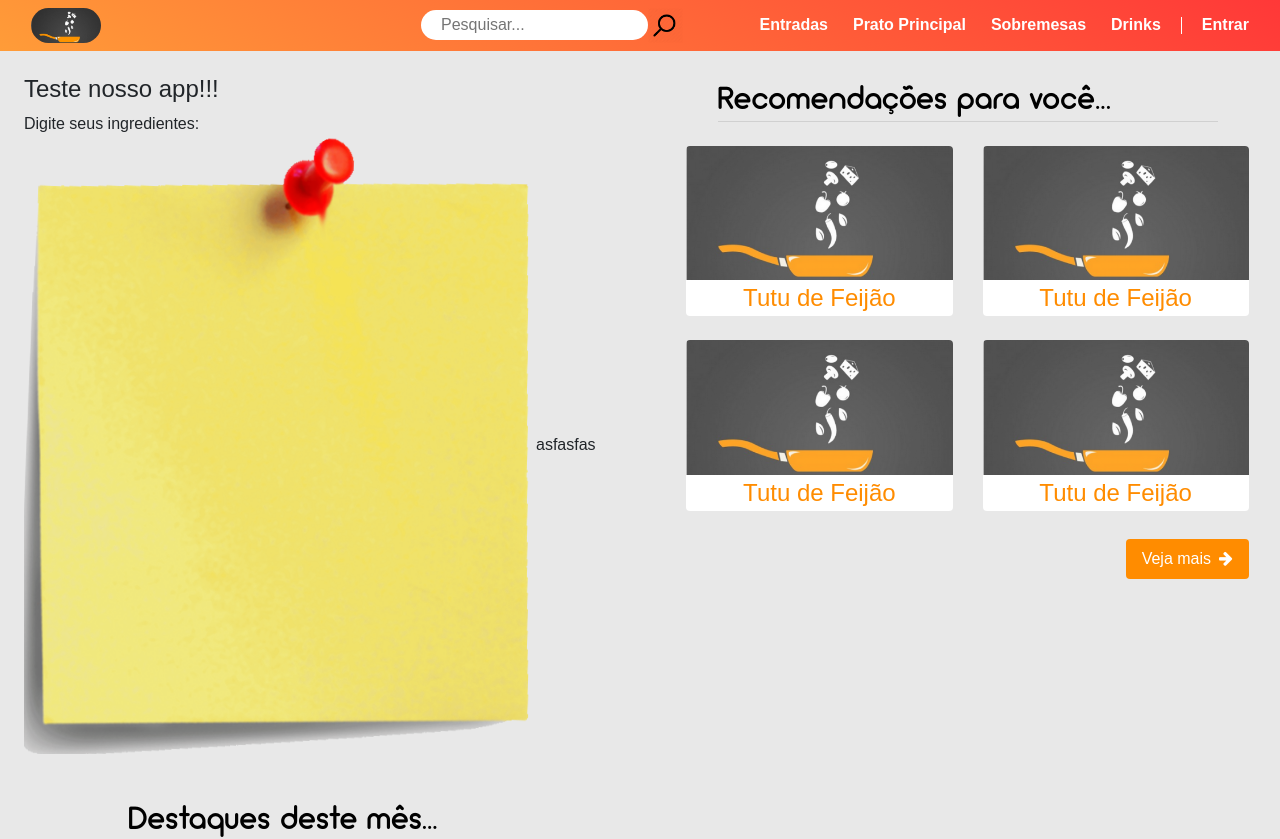
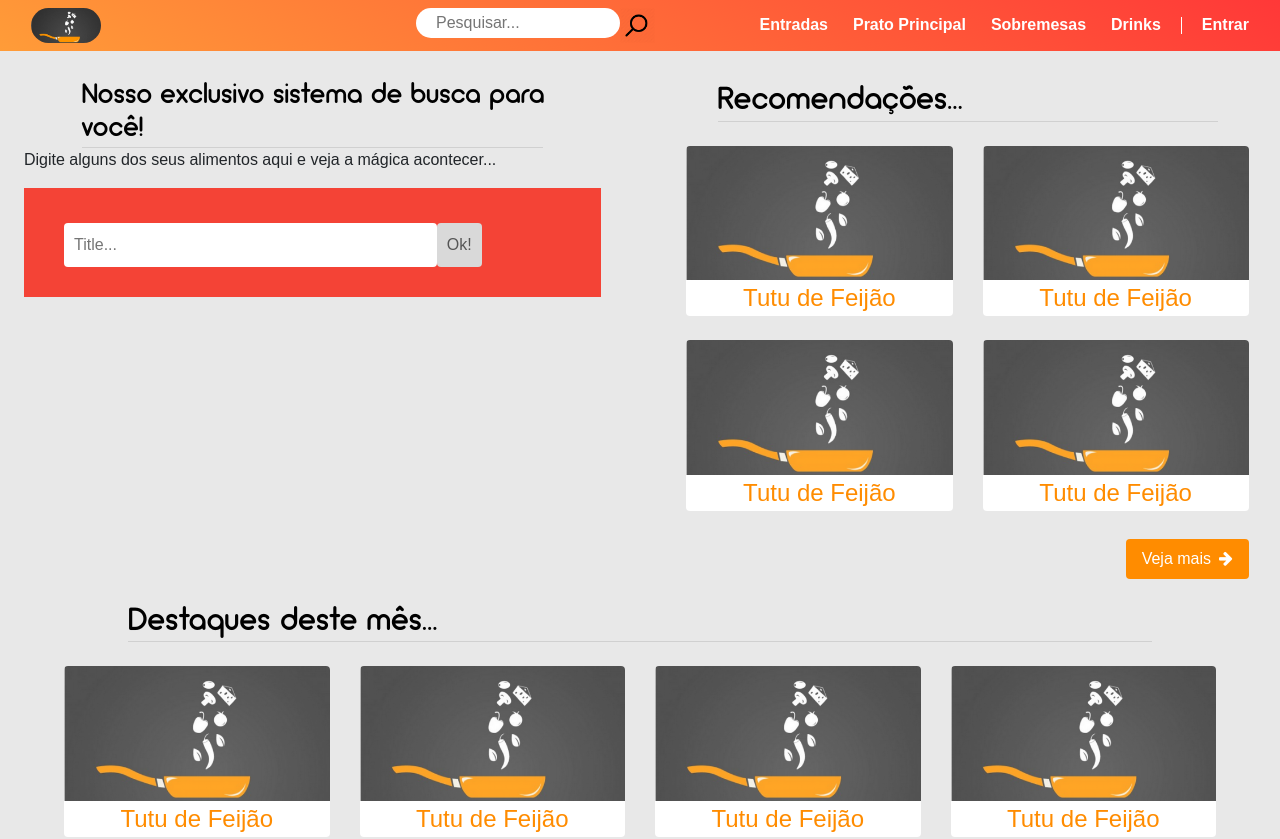
Before and after one commit to gustavo32/projeto-receita, a React (Create React App) app: page / in a window 1280 px wide. Shown: the top 839 px of the page. Built offline with nearby package versions, Linux system fonts and the light colour scheme.

Commit message:
list and some features add

```diff
--- a/src/App.js
+++ b/src/App.js
@@ -1,7 +1,7 @@
 import React, { Component } from "react";
-import NavBar from "./components/navbar";
+import NavBar from "./components/navbar.jsx";
 import PrimaryContent from "./components/primaryContent";
-import ComplementaryContent from "./components/complementaryContent";
+import List from "./components/list.jsx";
 import OtherContent from "./components/otherContent";
 import Footer from "./components/footer";
 
@@ -13,7 +13,7 @@ class App extends Component {
 				<div className="row">
 					<div role="main" className="col-md-6 col-sm-12">
 						<div className="m-4">
-							<ComplementaryContent style={{ backgroundColor: "white" }} />
+							<List />
 						</div>
 					</div>
 					<aside className="col-md-6 col-sm-12">
--- a/src/components/complementaryContent.jsx
+++ /dev/null
@@ -1,25 +0,0 @@
-import React, { Component } from "react";
-import note from "../imagens/note.png";
-
-class ComplementaryContent extends React.Component {
-	render() {
-		return (
-			<div>
-				<h4>Teste nosso app!!!</h4>
-				<span>Digite seus ingredientes:</span>
-				<div style={{ position: "relative", display: "inline-block" }}>
-					<img
-						src={note}
-						style={{
-							height: "77.33vh",
-							width: "64.00vh"
-						}}
-					/>
-					asfasfas
-				</div>
-			</div>
-		);
-	}
-}
-
-export default ComplementaryContent;
--- /dev/null
+++ b/src/components/list.jsx
@@ -0,0 +1,54 @@
+import React, { Component } from "react";
+
+class List extends React.Component {
+	render() {
+		return (
+			<div>
+				<h3>Nosso exclusivo sistema de busca para você!</h3>
+				<hr />
+				<p>
+					Digite alguns dos seus alimentos aqui e veja a mágica acontecer...
+				</p>
+				<div id="myDIV" className="header">
+					<h5 style={{ margin: "5px" }} />
+					<input type="text" id="myInput" placeholder="Title..." />
+					<span onClick={this.newElement} className="addBtn">
+						Ok!
+					</span>
+				</div>
+
+				<ul id="myUL" />
+			</div>
+		);
+	}
+
+	newElement = () => {
+		let li = document.createElement("li");
+		let inputValue = document.getElementById("myInput").value;
+		let t = document.createTextNode(inputValue);
+		li.appendChild(t);
+		if (inputValue === "") {
+			alert("Você deve escrever algo!");
+		} else {
+			document.getElementById("myUL").appendChild(li);
+		}
+		document.getElementById("myInput").value = "";
+
+		let span = document.createElement("SPAN");
+		let txt = document.createTextNode("\u00D7");
+		span.className = "close";
+		span.appendChild(txt);
+		li.appendChild(span);
+
+		let close = document.getElementsByClassName("close");
+
+		for (let i = 0; i < close.length; i++) {
+			close[i].onclick = function() {
+				let div = this.parentElement;
+				div.style.display = "none";
+			};
+		}
+	};
+}
+
+export default List;
--- a/src/components/primaryContent.jsx
+++ b/src/components/primaryContent.jsx
@@ -9,7 +9,7 @@ class PrimaryContent extends React.Component {
 	render() {
 		return (
 			<div>
-				<h2 className="mb-0">Recomendações para você...</h2>
+				<h2 className="mb-0">Recomendações...</h2>
 				<hr />
 				<div style={{ margin: "0 5% 0 5%" }}>
 					<div className="row mt-4">
--- a/src/css/style.css
+++ b/src/css/style.css
@@ -24,6 +24,99 @@ h2 {
 	color: black;
 	font-family: Arciform;
 	margin: 5% 0 0 10%;
+}
+
+h3 {
+	color: black;
+	font-family: Arciform;
+	margin: 5% 0 0 10%;
+}
+
+a {
+	color: #fff;
+}
+
+/* Style the list items */
+ul li {
+	cursor: pointer;
+	position: relative;
+	padding: 12px 8px 12px 40px;
+	list-style-type: none;
+	background: #eee;
+	font-size: 18px;
+	transition: 0.2s;
+
+	/* make the list items unselectable */
+	-webkit-user-select: none;
+	-moz-user-select: none;
+	-ms-user-select: none;
+	user-select: none;
+}
+
+/* Set all odd list items to a different color (zebra-stripes) */
+ul li:nth-child(odd) {
+	background: #f9f9f9;
+}
+
+/* Darker background-color on hover */
+ul li:hover {
+	background: #ddd;
+}
+
+/* Style the close button */
+.close {
+	position: absolute;
+	right: 0;
+	top: 0;
+	padding: 12px 16px 12px 16px;
+}
+
+.close:hover {
+	background-color: #f44336;
+	color: white;
+}
+
+/* Style the header */
+.header {
+	background-color: #f44336;
+	padding: 30px 40px;
+	color: white;
+	text-align: center;
+}
+
+/* Clear floats after the header */
+.header:after {
+	content: "";
+	display: table;
+	clear: both;
+}
+
+/* Style the input */
+input {
+	margin: 0;
+	border: none;
+	border-radius: 4px;
+	width: 75%;
+	padding: 10px;
+	float: left;
+	font-size: 16px;
+}
+
+/* Style the "Add" button */
+.addBtn {
+	padding: 10px;
+	background: #d9d9d9;
+	color: #555;
+	float: left;
+	text-align: center;
+	font-size: 16px;
+	cursor: pointer;
+	transition: 0.3s;
+	border-radius: 4px;
+}
+
+.addBtn:hover {
+	background-color: #bbb;
 }
 
 .gradient-y-r {
@@ -68,8 +161,10 @@ h2 {
 	filter: progid:DXImageTransform.Microsoft.gradient( startColorstr='#FF3838', endColorstr='#FF9C38',GradientType=0 ); /* ie6-9 */
 }
 
-a {
-	color: #fff;
+.logo {
+	width: 70px;
+	height: 35px;
+	border-radius: 100px;
 }
 
 a span {
@@ -110,12 +205,6 @@ form {
 		padding: 0;
 		display: block-inline;
 	}
-}
-
-.logo {
-	width: 70px;
-	height: 35px;
-	border-radius: 100px;
 }
 
 a:link,
```
Also changed, not shown: src/imagens/note.png.
